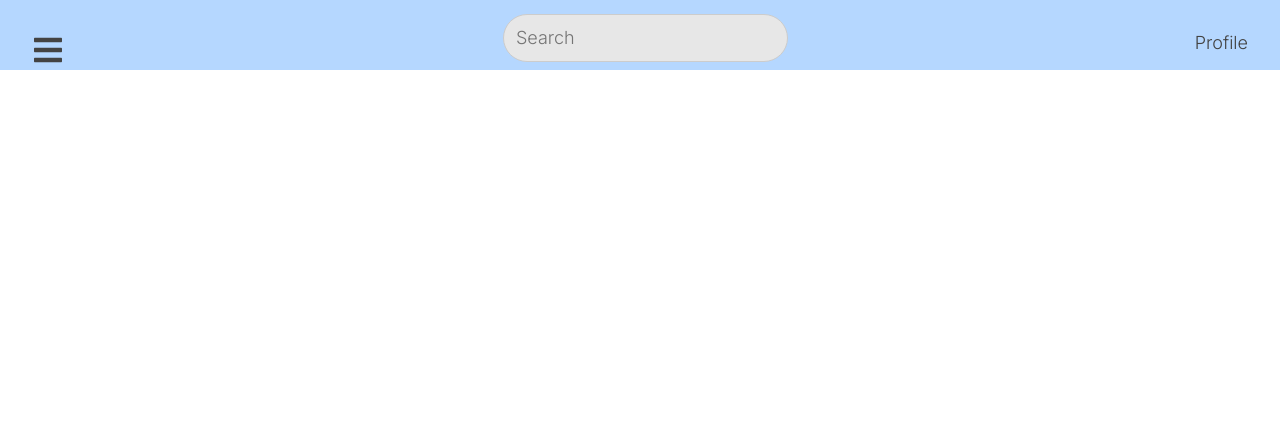
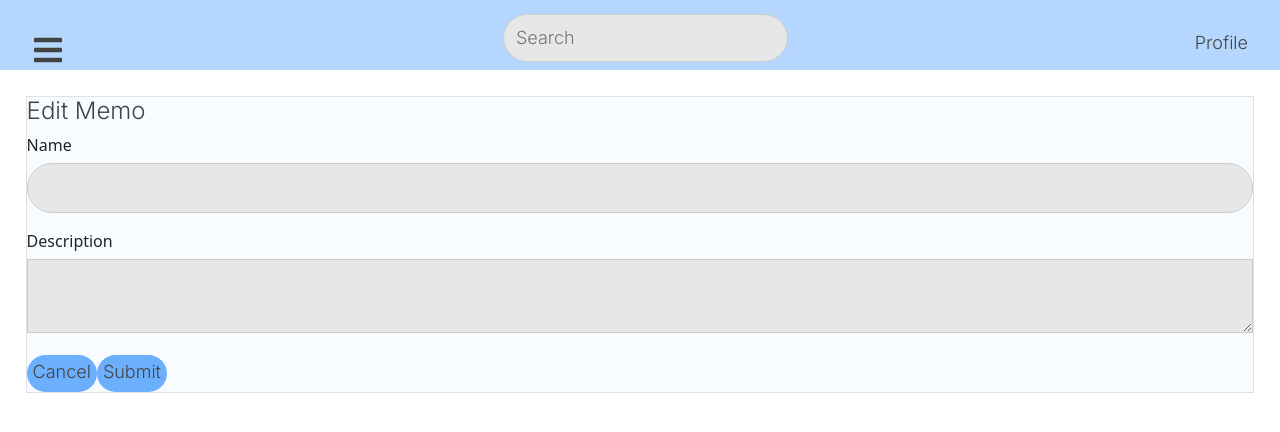
Before and after one commit to yiyangshen/COMP30022-DocMcStuffins, a React (Create React App) app in the folder frontend/: page /memos/details/ammend in a window 1280 px wide. Shown: the top 432 px of the page. Built offline with nearby package versions, Linux system fonts and the light colour scheme; no server answers.

Commit message:
Added profile page

```diff
--- a/frontend/src/App.tsx
+++ b/frontend/src/App.tsx
@@ -21,6 +21,8 @@ import MemoDetails from "./components/memoDetails";
 import ContactDetails from "./components/contactDetails";
 import AddContact from "./components/addContact";
 import GroupDetails from "./components/groupDetails";
+import Profile from "./components/profile";
+import MemoAmmend from "./components/memoAmmend";
 
 /* Enable credentials to be shared among pages */
 axios.defaults.withCredentials = true;
@@ -48,7 +50,7 @@ function App() {
                     <div>
                         <Nav />
                         <Route exact path="/dashboard" component={Dashboard} />
-                        <Route exact path="/profile" />
+                        <Route exact path="/user/profile" component={Profile} />
 
                         <Route
                             exact
@@ -61,9 +63,11 @@ function App() {
                             component={NewContact}
                         />
                         <Route
+                            exact
                             path="/contacts/details"
                             component={ContactDetails}
                         />
+                        <Route exact path="/contacts/details/ammend" />
 
                         <Route exact path="/groups" component={ViewGroups} />
                         <Route exact path="/groups/new" component={NewGroup} />
@@ -77,6 +81,7 @@ function App() {
                             path="/groups/details"
                             component={GroupDetails}
                         />
+                        <Route exact path="groups/details/ammend" />
 
                         <Route exact path="/memos" component={ViewMemos} />
                         <Route exact path="/memos/new" component={NewMemo} />
@@ -84,6 +89,11 @@ function App() {
                             exact
                             path="/memos/details"
                             component={MemoDetails}
+                        />
+                        <Route
+                            exact
+                            path="/memos/details/ammend"
+                            component={MemoAmmend}
                         />
                     </div>
                 </Switch>
--- a/frontend/src/components/groupDetails.tsx
+++ b/frontend/src/components/groupDetails.tsx
@@ -1,5 +1,6 @@
 /* Import the required libraries and types */
 import React from "react";
+import history from "../history";
 
 /* Import the required libraries and types */
 import { getGroupDetails, deleteGroup } from "../api/groupApi";
@@ -49,7 +50,22 @@ class groupDetail extends React.Component {
 
         return (
             <div className="border">
-                <h1>Group Details</h1>
+                <div className="title">
+                    <h2>
+                        <b>Group Details</b>
+                        <button
+                            className="base-button top-right"
+                            type="button"
+                            onClick={() =>
+                                history.push(
+                                    `/groups/details/ammend/?id=${this.groupId}`
+                                )
+                            }
+                        >
+                            <h2>Edit</h2>
+                        </button>
+                    </h2>
+                </div>
                 <div className="AGbox">
                     <label>Name</label>
                     <div className="box, white">
--- /dev/null
+++ b/frontend/src/components/memoAmmend.tsx
@@ -0,0 +1,110 @@
+/* Import the required libraries and types */
+import React from "react";
+import "../css/newMemo.css";
+import history from "../history";
+
+/* Import the required libraries and types */
+import { getMemoDetails, deleteMemo, amendMemoDetails } from "../api/memoApi";
+import { getId } from "../api/userApi";
+import { IMemo } from "../interfaces";
+
+/* Component to memo detail */
+class memoDetail extends React.Component {
+    state = {
+        error: null,
+        isLoaded: false,
+        memo: {} as IMemo,
+    };
+
+    memoId = getId() || "";
+
+    /* During loading page */
+    async componentDidMount() {
+        getMemoDetails(this.memoId).then(
+            (response) => {
+                var data = response.data.data;
+                console.log(data);
+                this.setState({
+                    isLoaded: true,
+                    memo: data,
+                });
+            },
+            (error) => {
+                this.setState({ isLoaded: true, error });
+                console.log(error);
+            }
+        );
+    }
+
+    /* Set state accordingly to the target */
+    handleChange = (event: { target: { name: any; value: String } }) => {
+        this.setState({
+            ...this.state.memo,
+            [event.target.name]: event.target.value,
+        });
+    };
+
+    /* Handle when click on delete button */
+    handleDelete = (event: { preventDefault: () => void }) => {
+        event.preventDefault();
+
+        /* delete memo. Then push new entry to history */
+        deleteMemo(this.memoId);
+    };
+
+    /* Handle when click on submit button */
+    handleSubmit = (event: { preventDefault: () => void }) => {
+        const { memo } = this.state;
+        event.preventDefault();
+
+        /* Create memo. Then push new entry to history */
+        amendMemoDetails(memo._id, memo.title, memo.notes);
+    };
+
+    render() {
+        const { error, isLoaded, memo } = this.state;
+
+        if (error === true) {
+            return <h3 className="error">No Memo Present</h3>;
+        } else if (isLoaded === false) {
+            return <h3 className="error">Loading...</h3>;
+        } else {
+            return (
+                <div className="border">
+                    <h1>Edit Memo</h1>
+                    <form onSubmit={this.handleSubmit}>
+                        <label>Name</label>
+                        <input
+                            type="text"
+                            id="memo.title"
+                            name="memo.title"
+                            value={memo.title}
+                            placeholder={memo.title}
+                            onChange={this.handleChange}
+                        />
+                        <label>Description</label>
+                        <textarea
+                            id="memo.notes"
+                            name="memo.notes"
+                            value={memo.notes}
+                            placeholder={memo.notes}
+                            onChange={this.handleChange}
+                        ></textarea>
+                        <button
+                            className="base-button"
+                            type="button"
+                            onClick={() => history.push(`/memos`)}
+                        >
+                            <h2>Cancel</h2>
+                        </button>
+                        <button className="base-button" type="submit">
+                            <h2>Submit</h2>
+                        </button>
+                    </form>
+                </div>
+            );
+        }
+    }
+}
+
+export default memoDetail;
--- a/frontend/src/components/memoDetails.tsx
+++ b/frontend/src/components/memoDetails.tsx
@@ -1,6 +1,7 @@
 /* Import the required libraries and types */
 import React from "react";
 import "../css/newMemo.css";
+import history from "../history";
 
 /* Import the required libraries and types */
 import { getMemoDetails, deleteMemo } from "../api/memoApi";
@@ -53,7 +54,22 @@ class memoDetail extends React.Component {
         } else {
             return (
                 <div className="border">
-                    <h1>Memo Details</h1>
+                    <div className="title">
+                        <h2>
+                            <b>Memo Details</b>
+                            <button
+                                className="base-button top-right"
+                                type="button"
+                                onClick={() =>
+                                    history.push(
+                                        `/memos/details/ammend/?id=${this.memoId}`
+                                    )
+                                }
+                            >
+                                <h2>Edit</h2>
+                            </button>
+                        </h2>
+                    </div>
                     <label>Name</label>
                     <div className="box, white">
                         <h2>{memo.title}</h2>
--- a/frontend/src/components/nav.tsx
+++ b/frontend/src/components/nav.tsx
@@ -26,7 +26,7 @@ function Navi() {
                         <input type="text" placeholder="Search" className="" />
                     </h2>
                 </Form>
-                <Link to="/profile" className="menu-bars">
+                <Link to="/user/profile" className="menu-bars">
                     <h2>Profile</h2>
                 </Link>
             </div>
--- /dev/null
+++ b/frontend/src/components/profile.tsx
@@ -0,0 +1,77 @@
+/* Import the required libraries and types */
+import React from "react";
+import history from "../history";
+
+/* Import the required libraries and types */
+import { getUserProfile } from "../api/userApi";
+import { IUser } from "../interfaces";
+
+/* Component to profile */
+class profile extends React.Component {
+    state = {
+        error: null,
+        isLoaded: false,
+        user: {} as IUser,
+    };
+
+    /* During loading page */
+    async componentDidMount() {
+        getUserProfile().then(
+            (response) => {
+                var data = response.data.data;
+                console.log(data);
+                this.setState({
+                    isLoaded: true,
+                    user: data,
+                });
+            },
+            (error) => {
+                this.setState({ isLoaded: true, error });
+                console.log(error);
+            }
+        );
+    }
+
+    render() {
+        const { error, isLoaded, user } = this.state;
+
+        if (error === true) {
+            return <h3 className="error">No user found</h3>;
+        } else if (isLoaded === false) {
+            return <h3 className="error">Loading...</h3>;
+        } else {
+            return (
+                <div className="border">
+                    <div className="title">
+                        <h2>
+                            <b>Profile</b>
+                        </h2>
+                    </div>
+
+                    <div className="box">
+                        <div className="boxLeft">
+                            <label>Name</label>
+                            <div className="box, white">
+                                <h2>
+                                    {user.name.first} {user.name.middle}{" "}
+                                    {user.name.last}
+                                </h2>
+                            </div>
+
+                            <label>Email</label>
+                            <div className="box white">
+                                <h2>{user.email}</h2>
+                            </div>
+                        </div>
+                        <label>Password</label>
+                        <div className="box, white">
+                            <h2>*******</h2>
+                        </div>
+                    </div>
+                </div>
+            );
+        }
+    }
+}
+
+export default profile;
```
Also changed, not shown: frontend/src/components/contactDetails.tsx (+17 -1 lines).
